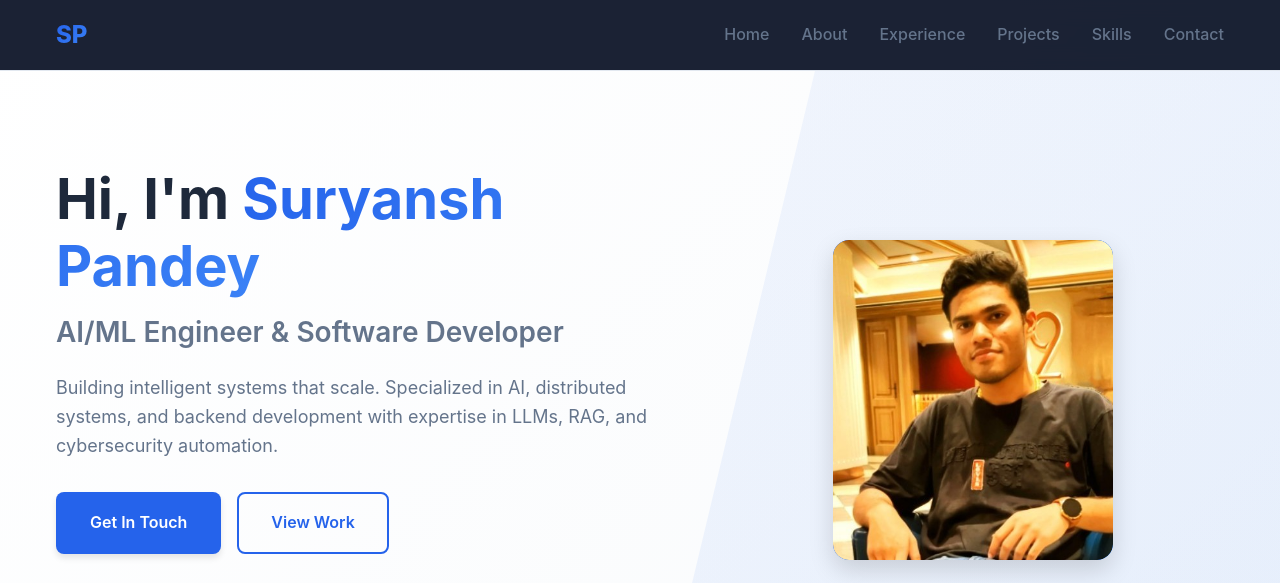
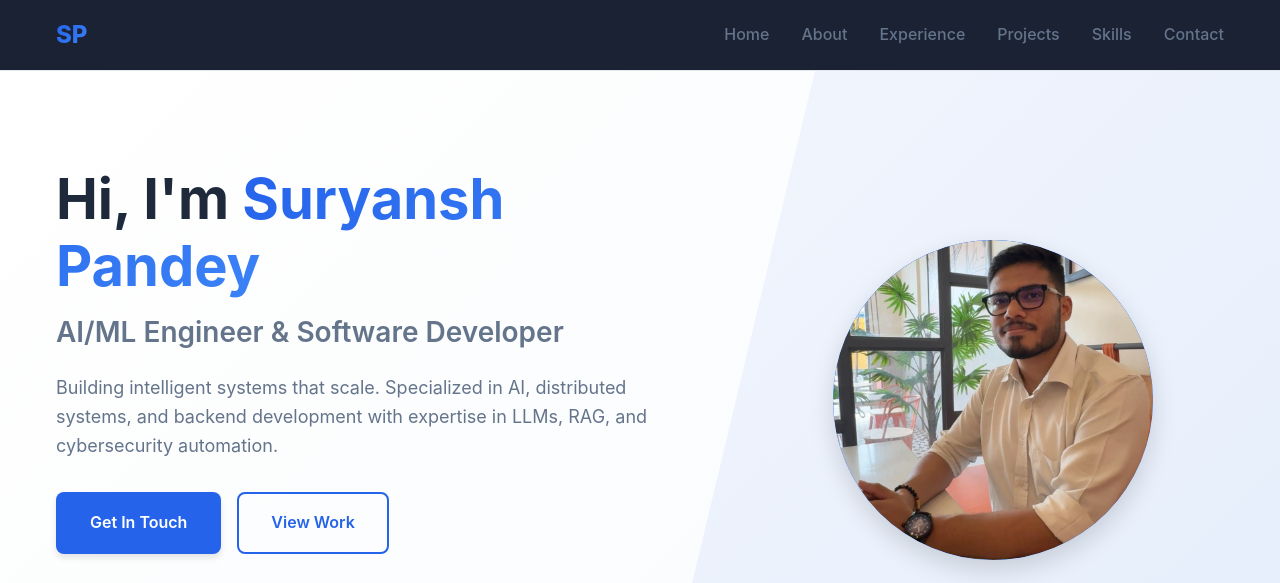
Before and after one commit to Suryanshpandey5492/protfolio, a plain HTML site: page index.html in a window 1280 px wide. Shown: the top 583 px of the page. Drawn offline with Linux system fonts and the light colour scheme.

Commit message:
Update the pic and alignment

```diff
--- a/index.html
+++ b/index.html
@@ -64,7 +64,7 @@
                 </div>
                 <div class="hero-image">
                 <div class="image-placeholder">
-                    <img src="1.jpg" alt="Profile Photo" class="profile-image">
+                    <img src="4.jpg" alt="Profile Photo" class="profile-image">
                 </div>
                 </div>
             </div>
--- a/styles.css
+++ b/styles.css
@@ -343,24 +343,26 @@ p {
 }
 
 .image-placeholder {
-    width: 280px;
-    height: 320px;
+    width: 320px; /* Increased width */
+    height: 320px; /* Match height to width for perfect circle */
     background: linear-gradient(135deg, var(--primary-color), var(--primary-light));
-    border-radius: var(--radius-xl);
+    border-radius: 50%; /* Perfect circle */
     display: flex;
     align-items: center;
     justify-content: center;
     position: relative;
     overflow: hidden;
     box-shadow: var(--shadow-heavy);
+    margin-left: 40px; /* Moves it more to the right */
 }
 
 .profile-image {
     width: 100%;
     height: 100%;
     object-fit: cover;
-    border-radius: var(--radius-xl);
+    border-radius: 50%; /* Circle inside circle */
 }
+
 
 /* Section Styles */
 .section-title {
```
Also changed, not shown: 4.jpg (added).
